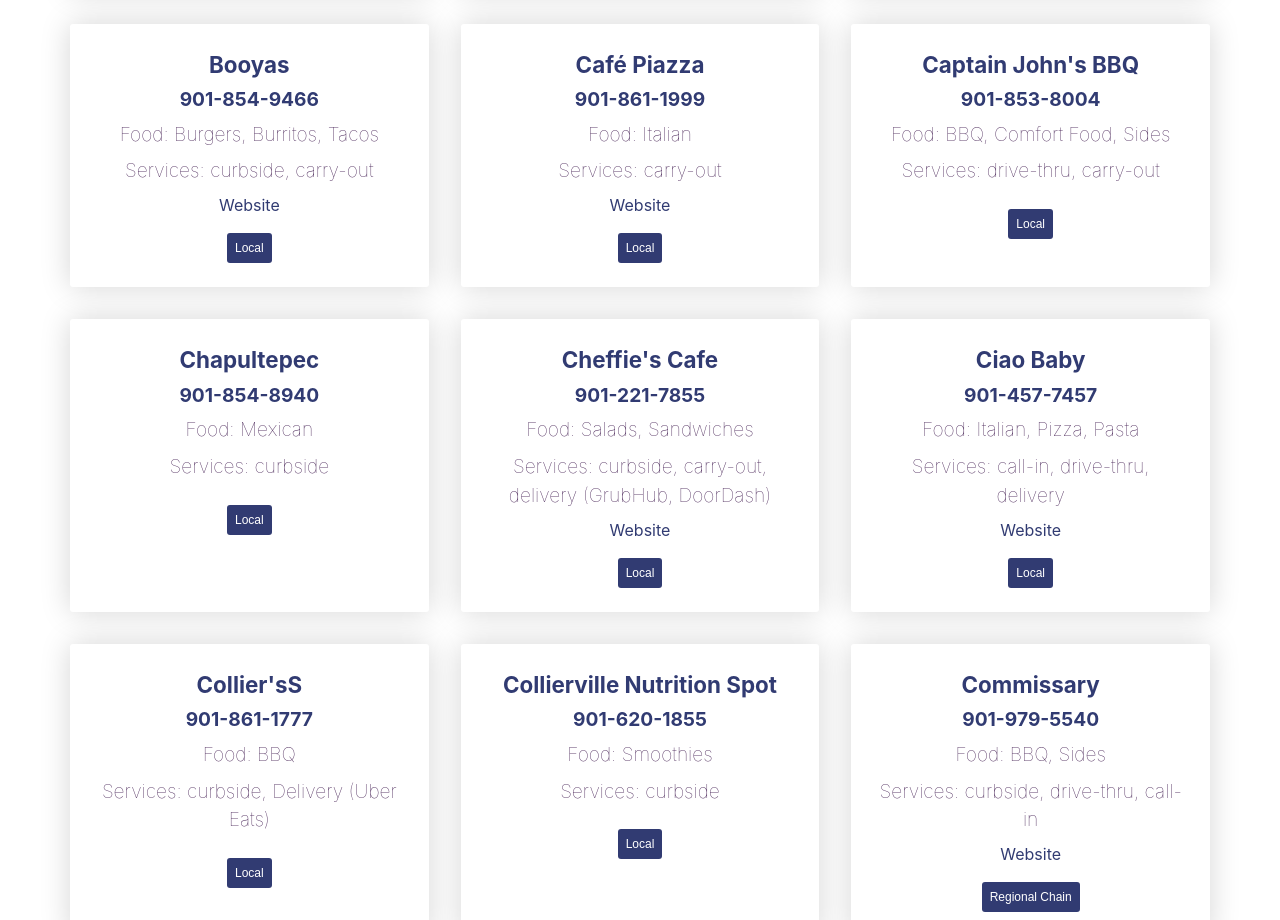
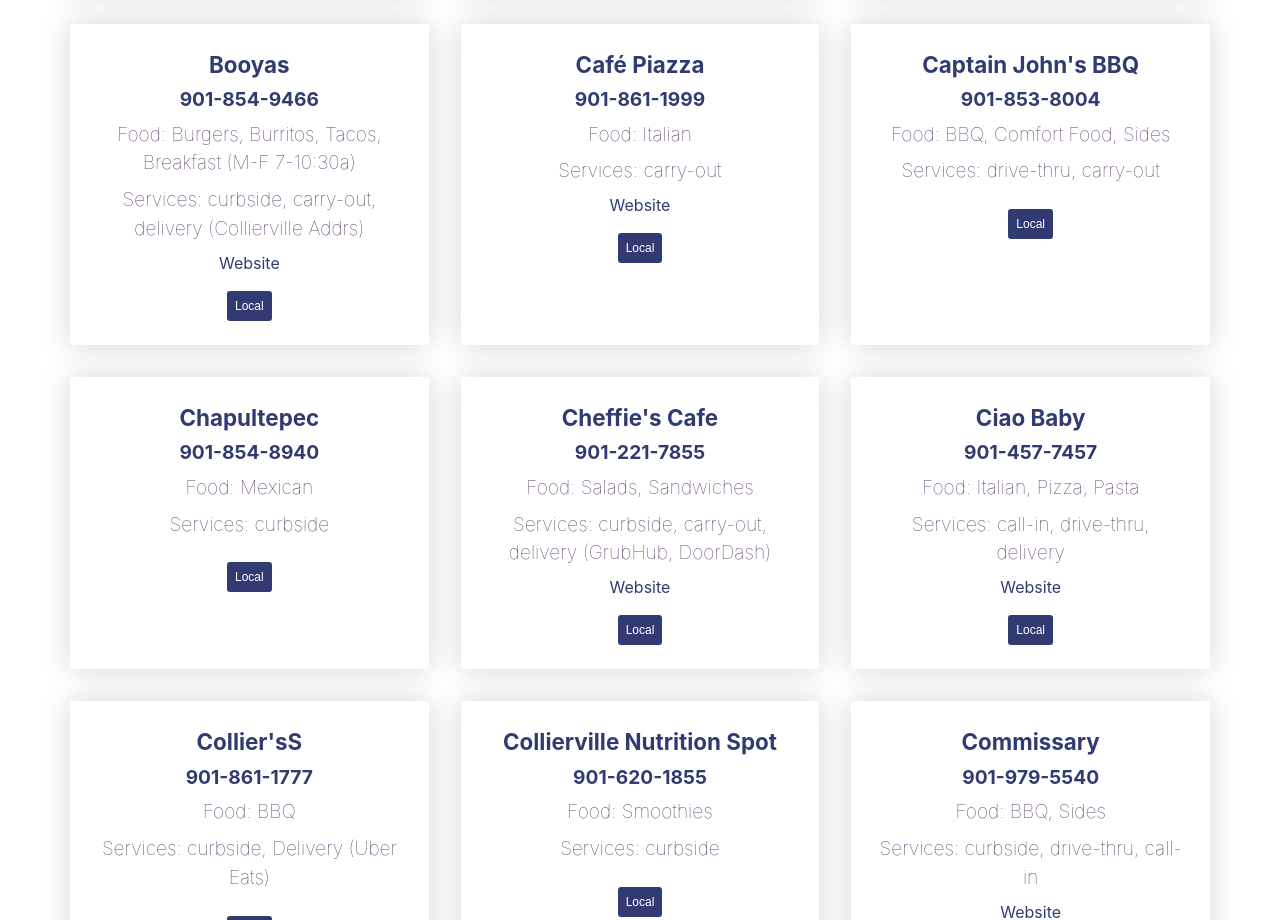
Before and after one commit to Kaytal/collierville-eats, a Gatsby site: page / in a window 1280 px wide. Shown: the part 940-1860 px from the top of the page. Built offline with nearby package versions, Linux system fonts and the light colour scheme; Gatsby itself is replaced by a stand-in of ours.

Commit message:
Updated Booyas

```diff
--- a/_data/posts/booyas.md
+++ b/_data/posts/booyas.md
@@ -1,9 +1,9 @@
 ---
 template: Post
 title: Booyas
-tags: Burgers, Burritos, Tacos
+tags: Burgers, Burritos, Tacos, Breakfast (M-F 7-10:30a)
 category: Local
 phone: 901-854-9466
 website: https://www.booyasbnb.com/
-services: curbside, carry-out
+services: curbside, carry-out, delivery (Collierville Addrs)
 ---
```
